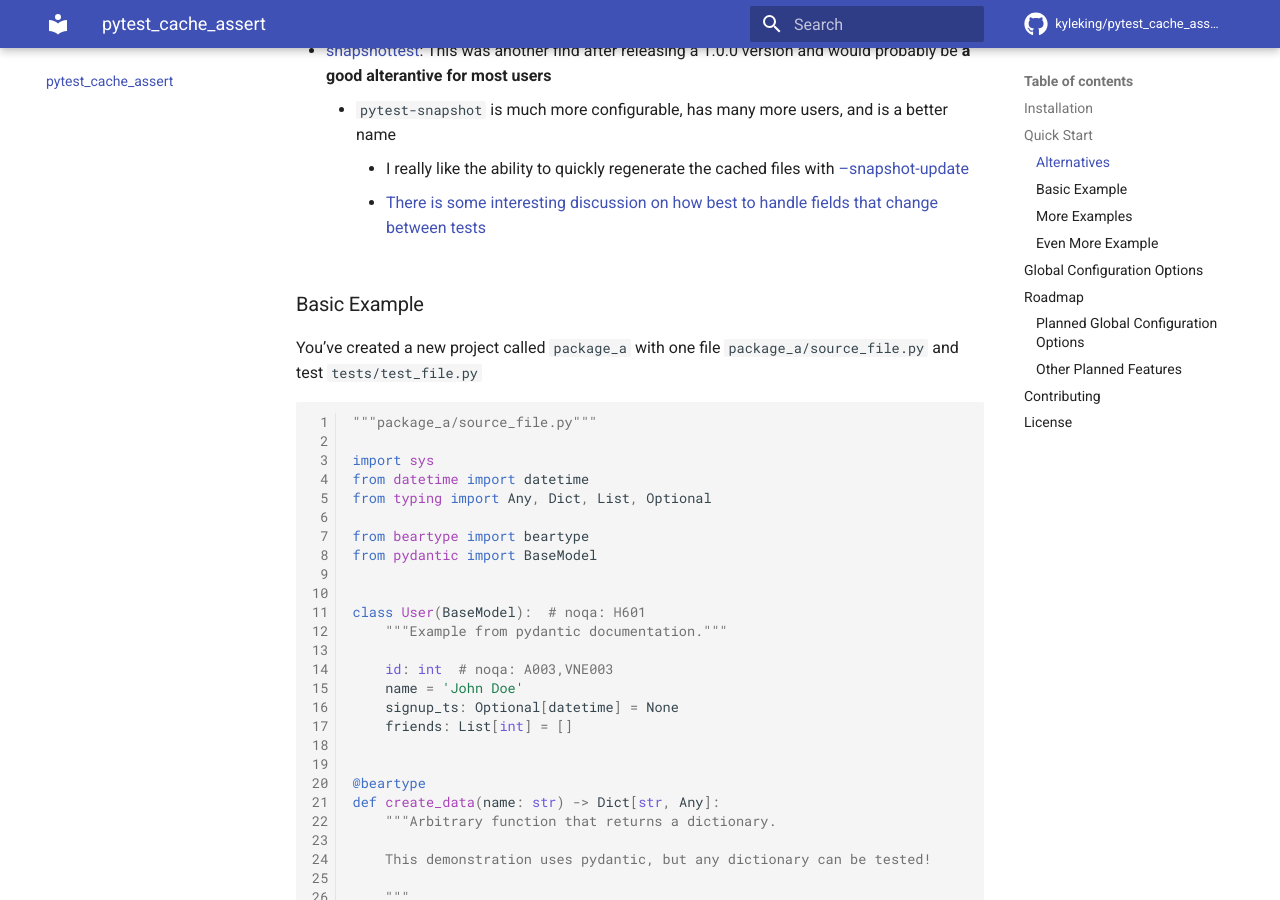
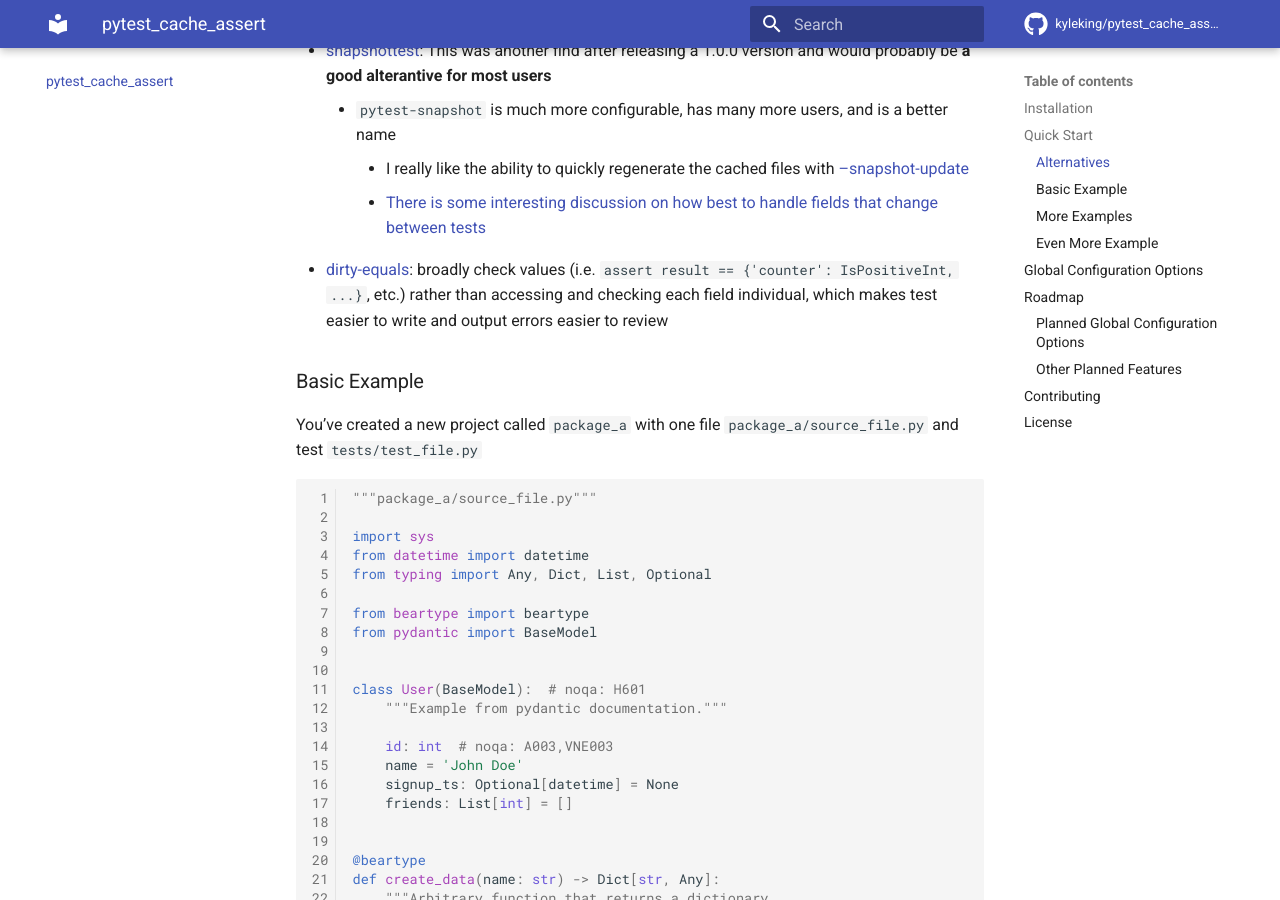
Before and after one commit to KyleKing/pytest_cache_assert, an MkDocs documentation site: the page built from docs/README.md, in a window 1280 px wide and 900 px high, scrolled down 949 px. Built offline with MkDocs 1.6.1 and Material for MkDocs 9.7.7, drawn with Linux system fonts in a browser that asks for light colours; comment, search, counter and statistics services are not loaded.

Commit message:
docs: add dirty-equals as alternative

```diff
--- a/docs/README.md
+++ b/docs/README.md
@@ -24,6 +24,7 @@ This project was heavily inspired by the excellent [pytest-recording](https://gi
     - `pytest-snapshot` is much more configurable, has many more users, and is a better name
         - I really like the ability to quickly regenerate the cached files with [--snapshot-update](https://github.com/syrusakbary/snapshottest/blob/master/snapshottest/pytest.py)
         - [There is some interesting discussion on how best to handle fields that change between tests](https://github.com/syrusakbary/snapshottest/issues/21)
+- [dirty-equals](https://github.com/samuelcolvin/dirty-equals): broadly check values (i.e. `assert result == {'counter': IsPositiveInt, ...}`, etc.) rather than accessing and checking each field individual, which makes test easier to write and output errors easier to review
 
 ### Basic Example
 
```
